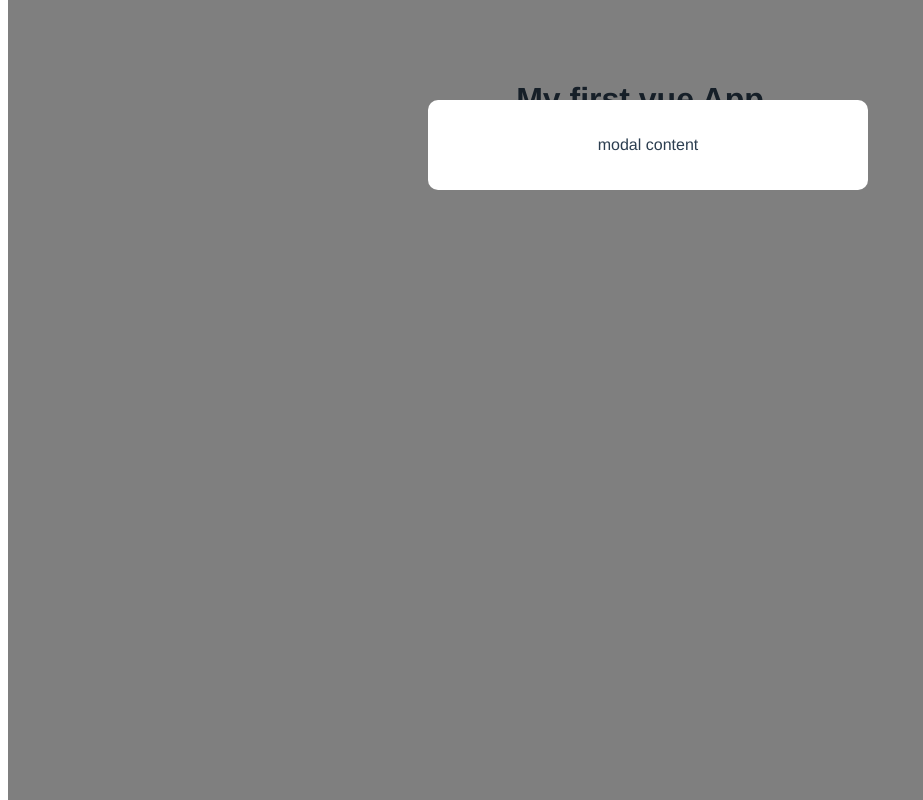
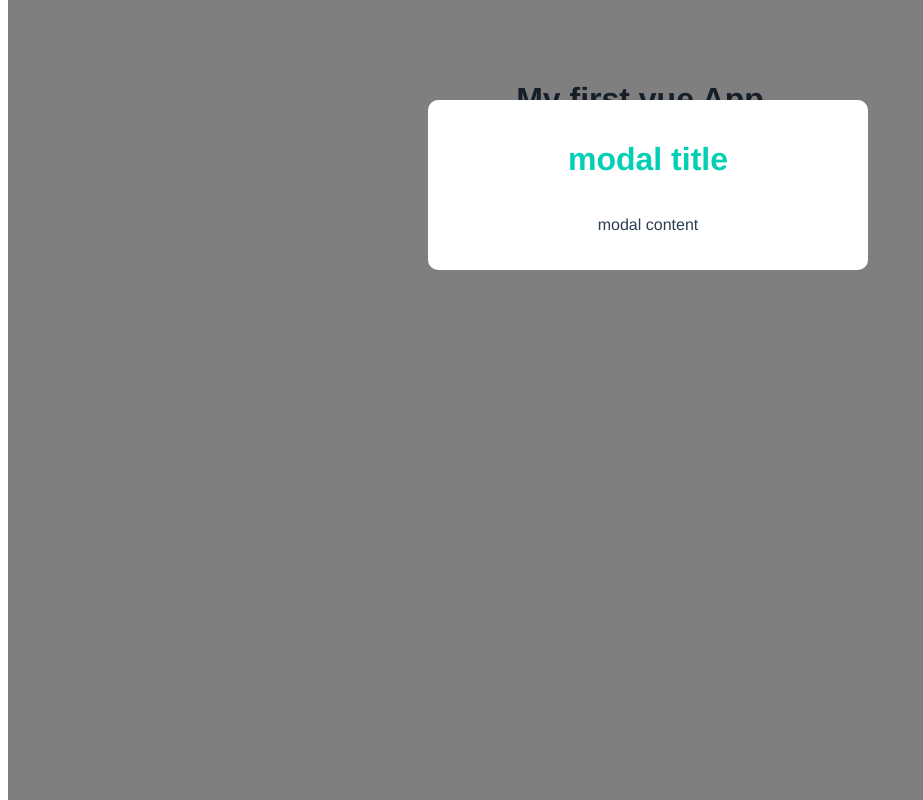
Before and after one commit to BertoRamosM/vueJS-lesson2-, a Vue app: page / in a window 1280 px wide. Shown: the whole page, without its empty margins (0-923 px from the left). Built offline with nearby package versions, Linux system fonts and the light colour scheme.

Commit message:
styles scoped to component

```diff
--- a/src/components/Modal.vue
+++ b/src/components/Modal.vue
@@ -1,12 +1,13 @@
 <template>
   <div class="backdrop">
     <div class="modal">
+      <h1>modal title</h1>
       <p>modal content</p>
     </div>
   </div>
 </template>
 
-<style>
+<style scoped>
 .modal{
   width: 400px;
   padding: 20px;
@@ -22,4 +23,10 @@
   width: 100%;
   height: 100%;
 }
+
+h1{
+  color: #03cfb4;
+  border: none;
+  padding: 0;
+}
 </style>
```
